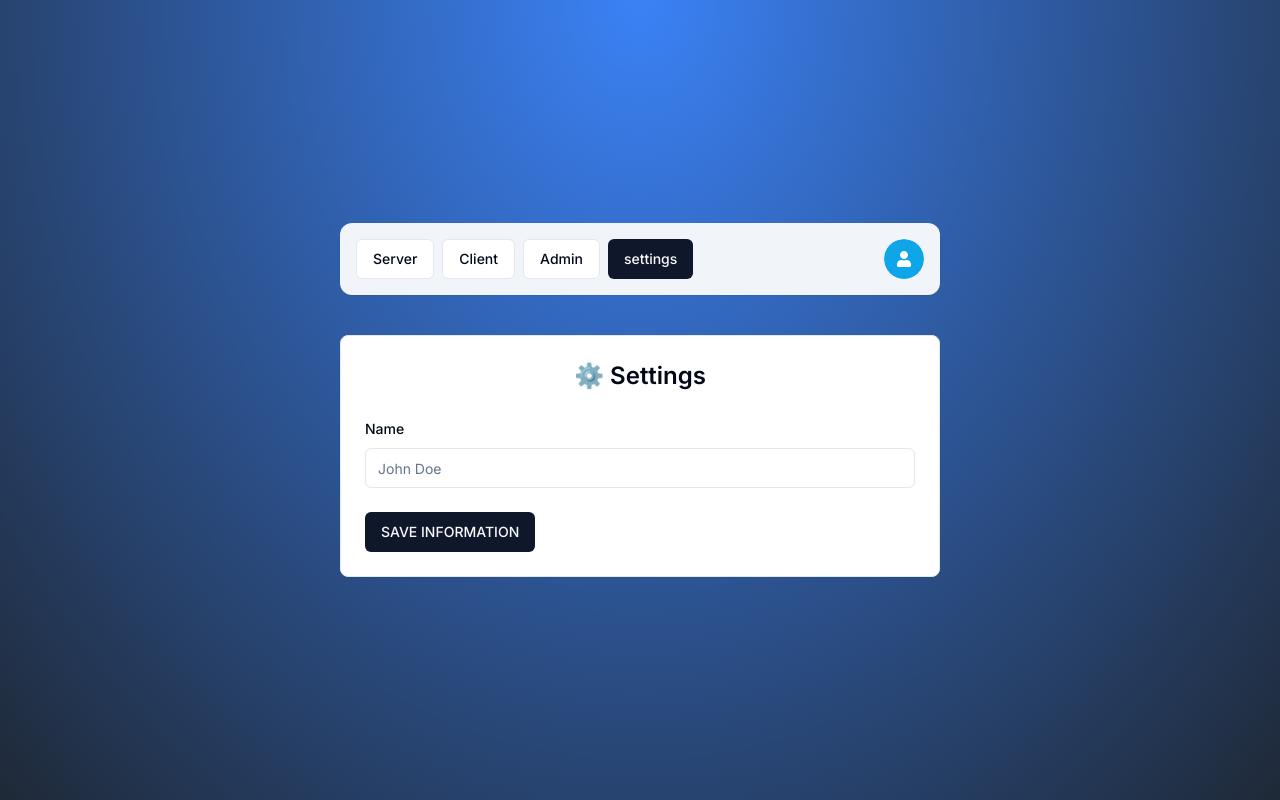
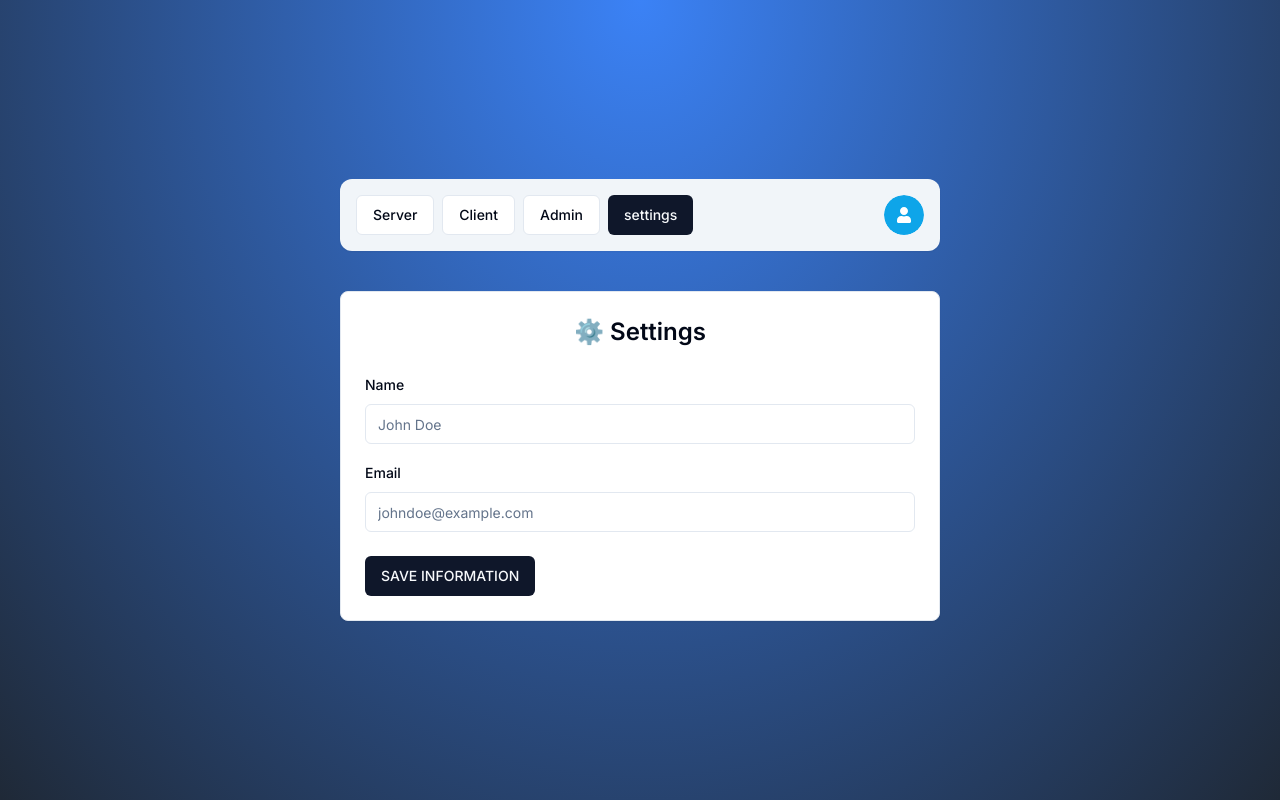
Before and after one commit to srikar298c/Authentication, a Next.js app in the folder level-6/: page /settings in a window 1280 px wide. Built offline with nearby package versions, Linux system fonts and the light colour scheme; no server answers.

Commit message:
new schemas

```diff
--- a/level-6/app/(protected)/settings/page.tsx
+++ b/level-6/app/(protected)/settings/page.tsx
@@ -23,7 +23,9 @@ const SettingsPage = ()=>{
    const form = useForm<z.infer<typeof SettingsSchema>>({
     resolver: zodResolver(SettingsSchema),
     defaultValues:{
-        name: user?.name || undefined,    }
+        name: user?.name || undefined,
+        email : user?.email||undefined,
+      }
    });
    const [error, setError] = useState<string| undefined>()
    const [success, setSuccess] = useState<string| undefined>()
@@ -68,6 +70,21 @@ const SettingsPage = ()=>{
                 </FormControl>
             </FormItem>
         )}
+        /> <FormField control={form.control}
+        name ="email"
+        render= {({field})=>(
+            <FormItem>
+                <FormLabel>Email</FormLabel>
+                <FormControl>
+                    <Input
+                    {...field}
+                    placeholder="johndoe@example.com"
+                    type="email"
+                    disabled={isPending}
+                    />
+                </FormControl>
+            </FormItem>
+        )}
         />
     </div>
     <FormError message={error}/>
--- a/level-6/components/user-info.tsx
+++ b/level-6/components/user-info.tsx
@@ -12,7 +12,7 @@ export const UserInfo=({
     label,
 }: UserInfoProps)=>{
     return(
-        <Card>
+        <Card className="w-[600px]">
            <CardHeader>
             <p className="text-2xl font-semibold text-center">
                 {label}
--- a/level-6/schemas/index.ts
+++ b/level-6/schemas/index.ts
@@ -1,9 +1,34 @@
+import { UserRole } from "@prisma/client";
 import * as z  from "zod";
 
 export const SettingsSchema =z.object({
 
-    name: z.optional(z.string())
+    name: z.optional(z.string()),
+    isTwoFactorEnabled: z.optional(z.boolean()),
+  role: z.enum([UserRole.ADMIN, UserRole.USER ]),
+  email: z.optional(z.string().email(
+    { message: "Email is required"}
+  )),
+  password: z.optional(z.string({
+    message: "Password is required"
+}).min(6)),
+  newPassword: z.optional(z.string({
+    message: " new password is required"
+}).min(6)),
 })
+    .refine((data)=>{
+        if(data.password && !data.newPassword){
+            return false;
+        }
+        if(data.newPassword && !data.password){
+            return false;
+        }
+        return true;
+    },{
+        message: "New password is required",
+        path:["newPassword"]
+    })
+
 export const LoginSchema =z.object({
     email:z.string().email({
         message: "Email is required"
```
